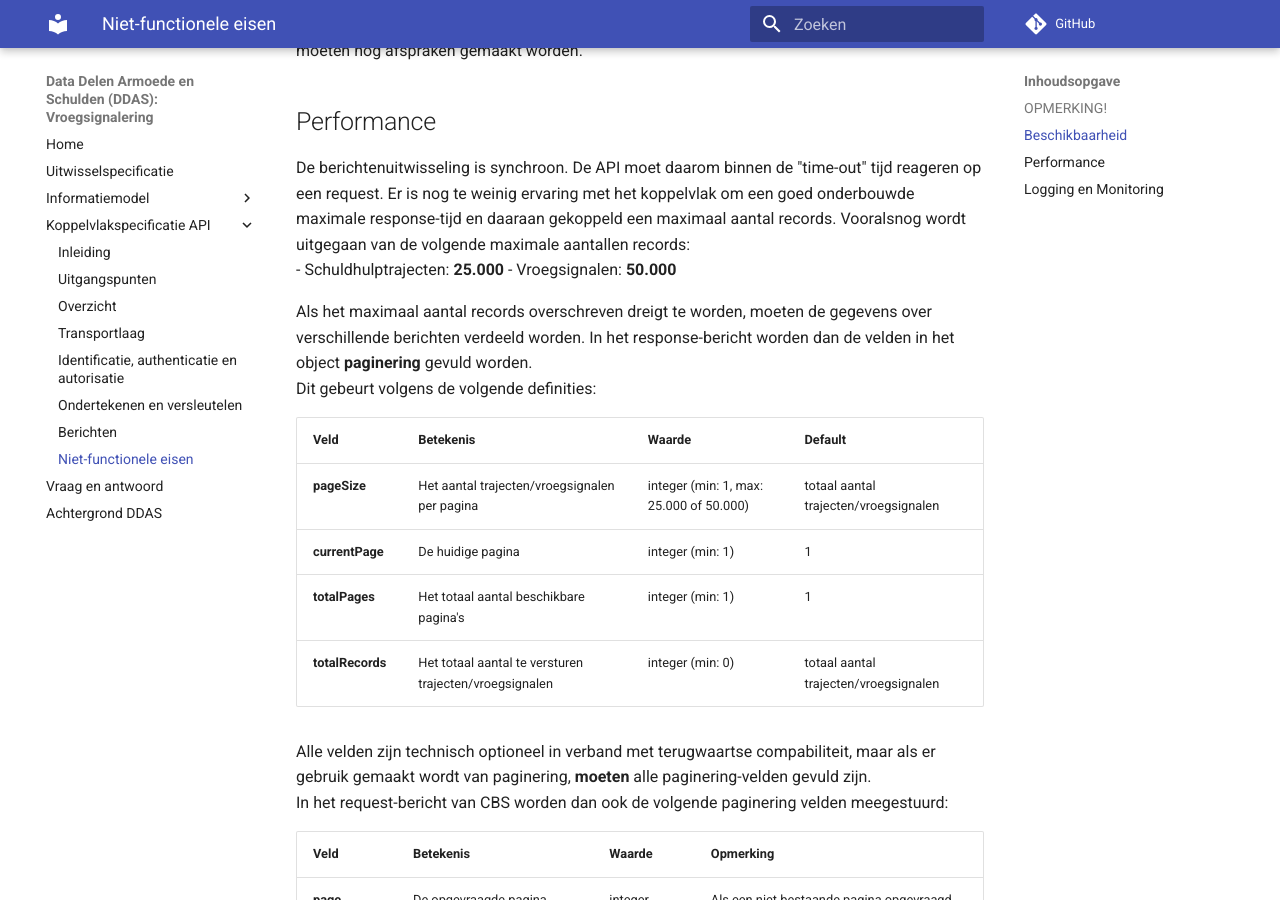
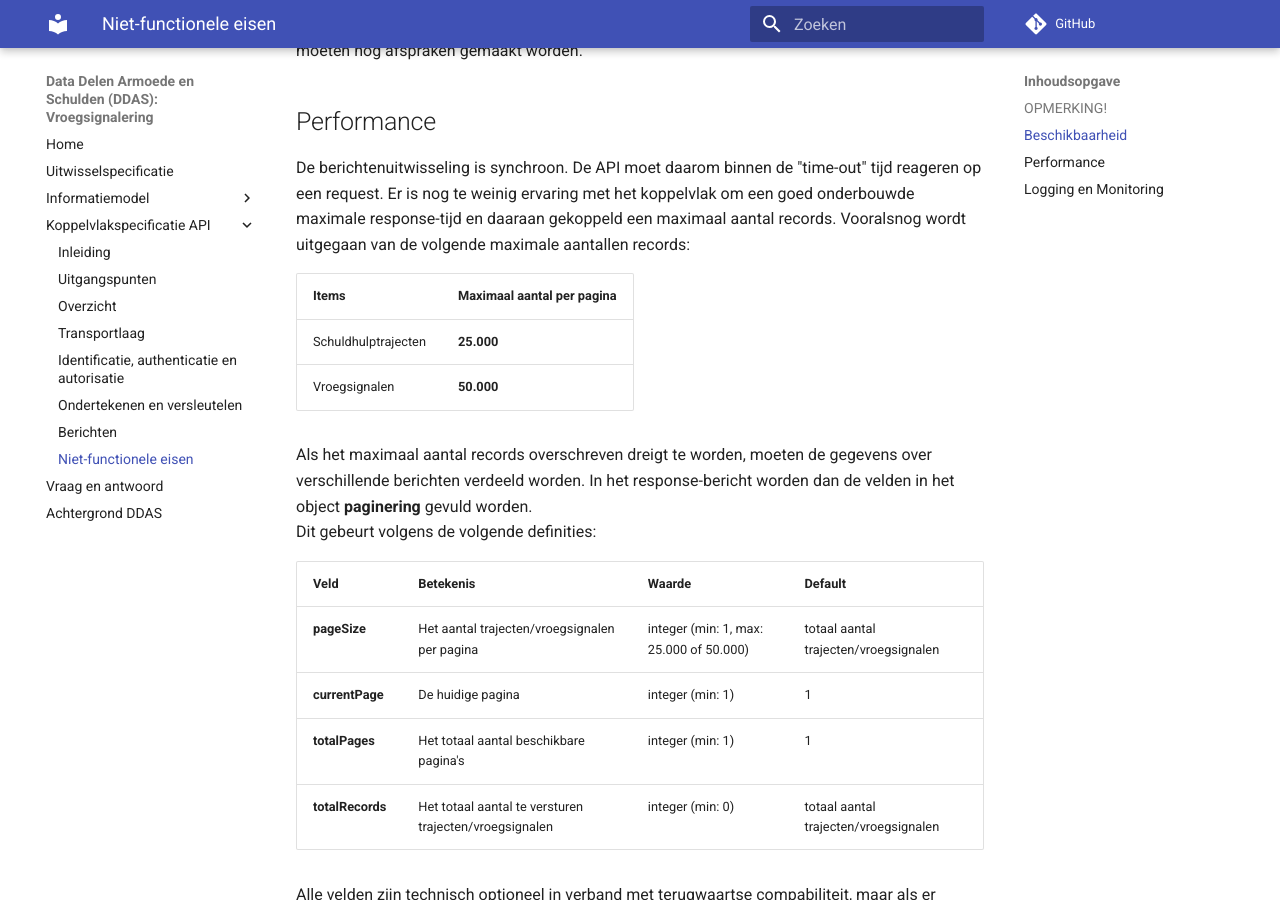
Before and after one commit to VNG-Realisatie/ddas-vroegsignalering, an MkDocs documentation site: the page built from docs/api/non-functionals.md, in a window 1280 px wide and 900 px high, scrolled down 508 px. Built offline with MkDocs 1.6.1 and Material for MkDocs 9.7.7, drawn with Linux system fonts in a browser that asks for light colours; comment, search, counter and statistics services are not loaded; the version menu is left out.

```diff
--- a/docs/api/non-functionals.md
+++ b/docs/api/non-functionals.md
@@ -13,8 +13,11 @@ De services moeten beschikbaar zijn op de momenten dat CBS de gegevens verzameld
 
 De berichtenuitwisseling is synchroon. De API moet daarom binnen de "time-out" tijd reageren op een request. Er is nog te weinig ervaring met het koppelvlak om een goed onderbouwde maximale response-tijd en daaraan gekoppeld een maximaal aantal records.
 Vooralsnog wordt uitgegaan van de volgende maximale aantallen records:
-- Schuldhulptrajecten:  **25.000**
-- Vroegsignalen:  **50.000**
+
+| Items | Maximaal aantal per pagina |
+|-------|----------------------------|
+| Schuldhulptrajecten | **25.000** |
+| Vroegsignalen | **50.000** |
 
 Als het maximaal aantal records overschreven dreigt te worden, moeten de gegevens over verschillende berichten verdeeld worden. In het response-bericht worden dan de velden in het object **paginering** gevuld worden.
 Dit gebeurt volgens de volgende definities:
```
Also changed, not shown: docs/api/berichten.md (+1 -1 lines).
